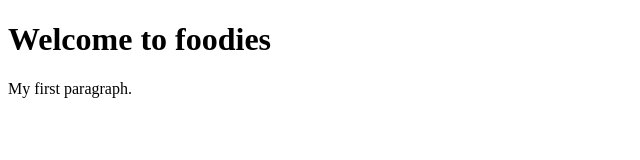
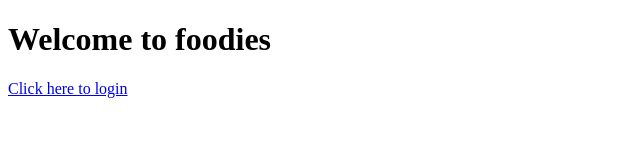
Before and after one commit to sakshigithubb/foodie, a plain HTML site: page Documents/foodies/index.html in a window 1280 px wide. Shown: the whole page, without its empty margins (0-640 px from the left). Drawn offline with Linux system fonts and the light colour scheme.

Commit message:
index page changes for navigation

```diff
--- a/Documents/foodies/index.html
+++ b/Documents/foodies/index.html
@@ -3,7 +3,7 @@
 <body>
 
 <h1> Welcome to foodies</h1>
-<p>My first paragraph.</p>
+<a href="login.html">Click here to login</a>
 
 </body>
 </html>
```
